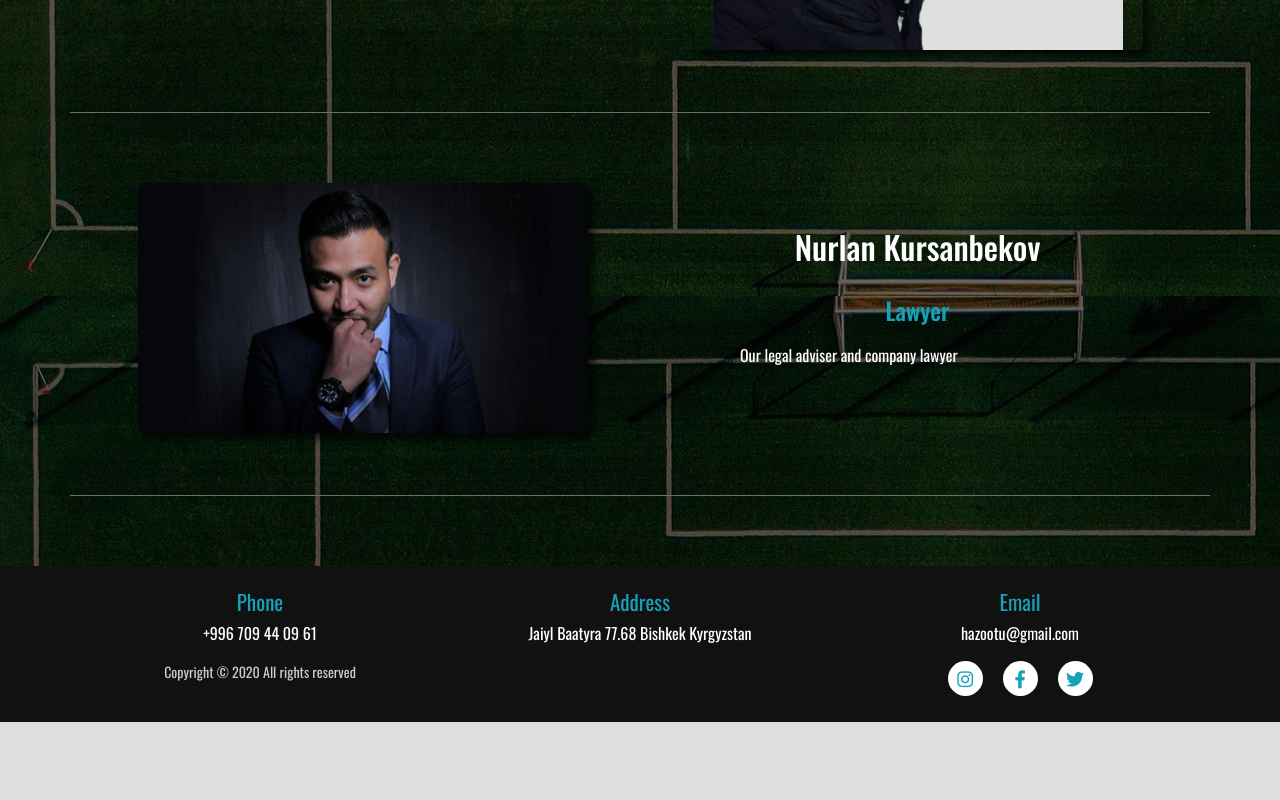
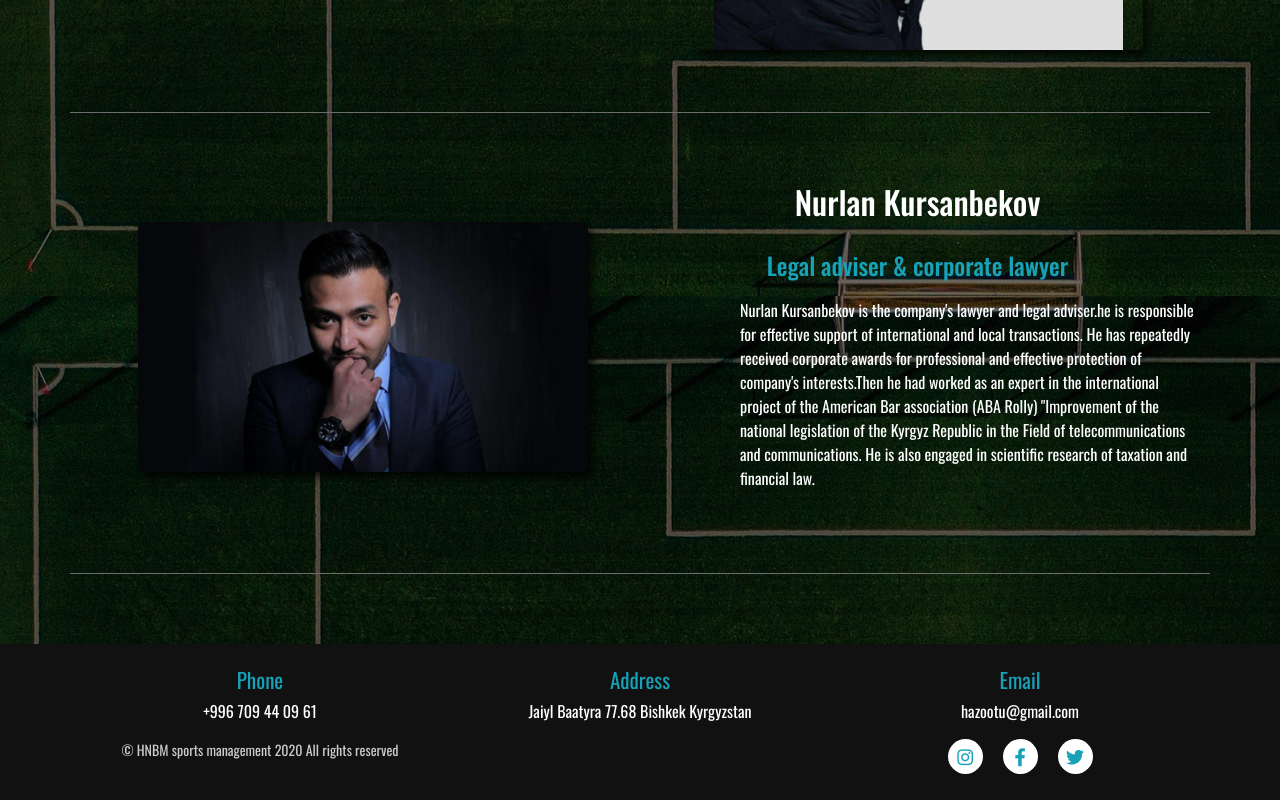
Before and after one commit to beksssK/footballtemporary, a React (Create React App) app: page /staff in a window 1280 px wide. Shown: the part 3091-3891 px from the top of the page. Before the commit the page ends 3813 px from the top, so only its background shows below. Built offline with nearby package versions, Linux system fonts and the light colour scheme.

Commit message:
Changed some info about staff

```diff
--- a/src/components/MainFooter/MainFooter.js
+++ b/src/components/MainFooter/MainFooter.js
@@ -22,7 +22,7 @@ const MainFooter = () => {
                 </Row>
                 <Row>
                     <Col md='4'>
-                        <p className='copyright text-center'>Copyright &copy; 2020 All rights reserved</p>
+                        <p className='copyright text-center'>&copy; HNBM sports management 2020 All rights reserved</p>
                     </Col>
                     <Col md='4'/>
                     <Col md='4' className='text-center'>
--- a/src/components/SinglePlayer/SinglePlayerMiddle.js
+++ b/src/components/SinglePlayer/SinglePlayerMiddle.js
@@ -22,6 +22,10 @@ const SinglePlayerMiddle = (props) => {
             console.log(e);
         }
     };
+    const returnSocial = (social) => {
+        return <p className='my-3'><b>{social} </b> {singleFootballer && singleFootballer.social}</p>
+    };
+    let temp = 'hello';
     if (singleFootballer && singleFootballer.id === parseInt(props.params.id)){
         return (
             <div className='SinglePlayerMiddle py-5'>
@@ -73,6 +77,9 @@ const SinglePlayerMiddle = (props) => {
                     </Row>
                     {user && user.role === 'admin' && (<Button onClick={deleteFootballer} color='danger'>Delete</Button>)}
 
+                    <Row>
+
+                    </Row>
                 </Container>
             </div>
         )
--- a/src/components/Staff/StaffMiddle.js
+++ b/src/components/Staff/StaffMiddle.js
@@ -41,7 +41,7 @@ const STAFF = {
     partner: {
         position: 'Partner',
         name: 'Josip Zbiljski',
-        info: 'He is our chief scout and one of the company\'s partner. he also plays a special role in our transfer sector.',
+        info: 'My Josip is one of our company\'s partner, he sometimes represent our company in the negotiations of contract of our clients in soccer clubs. He also cooperate with some top scouting team enabling us to identify and offer top talent for specific player positions required by the soccer clubs.',
         photo: partnerImg
     },
     webDev: {
@@ -51,9 +51,9 @@ const STAFF = {
         photo: webDevImg
     },
     lawyer: {
-        position: 'Lawyer',
+        position: 'Legal adviser & corporate lawyer',
         name: 'Nurlan Kursanbekov',
-        info: 'Our legal adviser and company lawyer',
+        info: 'Nurlan Kursanbekov is the company\'s lawyer and legal adviser.he is responsible for effective support of international and local transactions. He has repeatedly received corporate awards for professional and effective protection of company\'s  interests.Then he had worked as an expert in the international project of the American Bar association (ABA Rolly) "Improvement of the national legislation of the Kyrgyz Republic in the Field of telecommunications and communications. He is also engaged in scientific research of taxation and financial law.',
         photo: lawyerImg
     }
 
```
